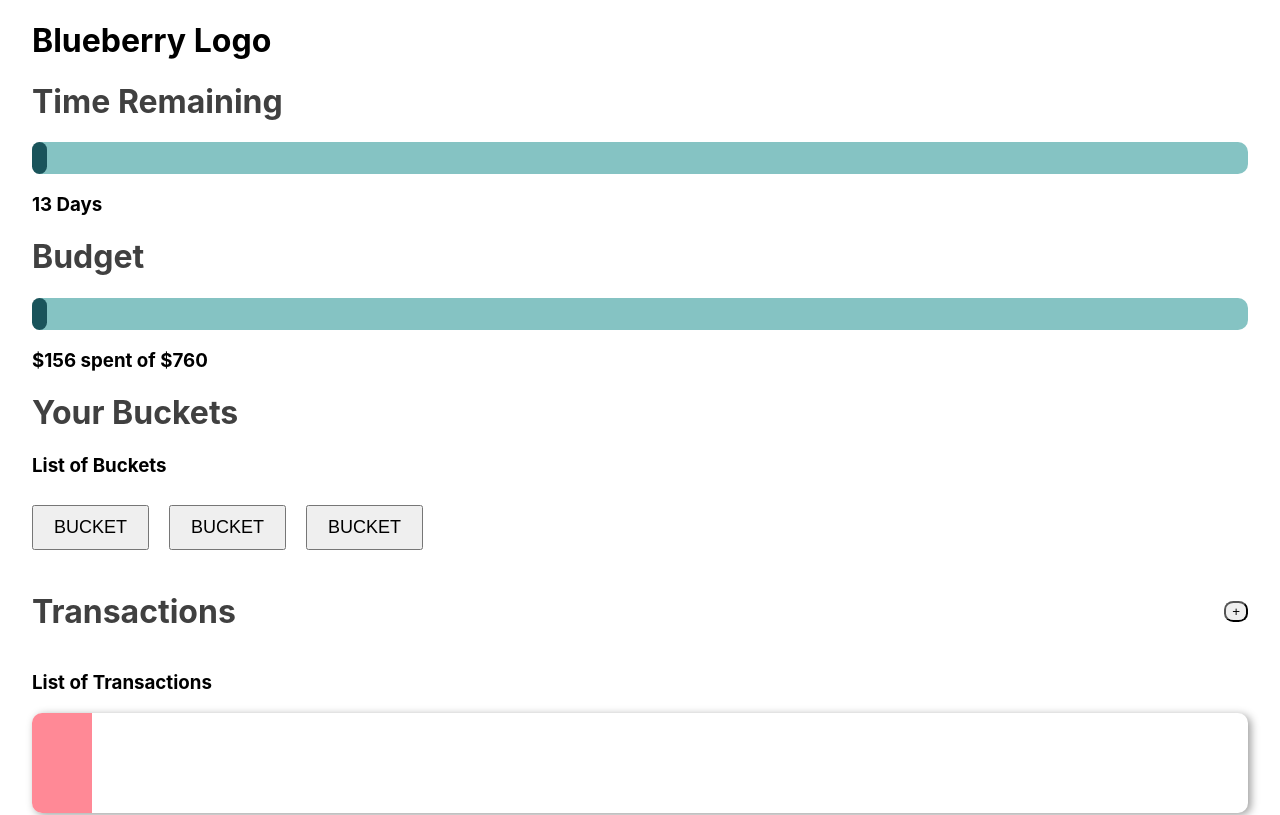
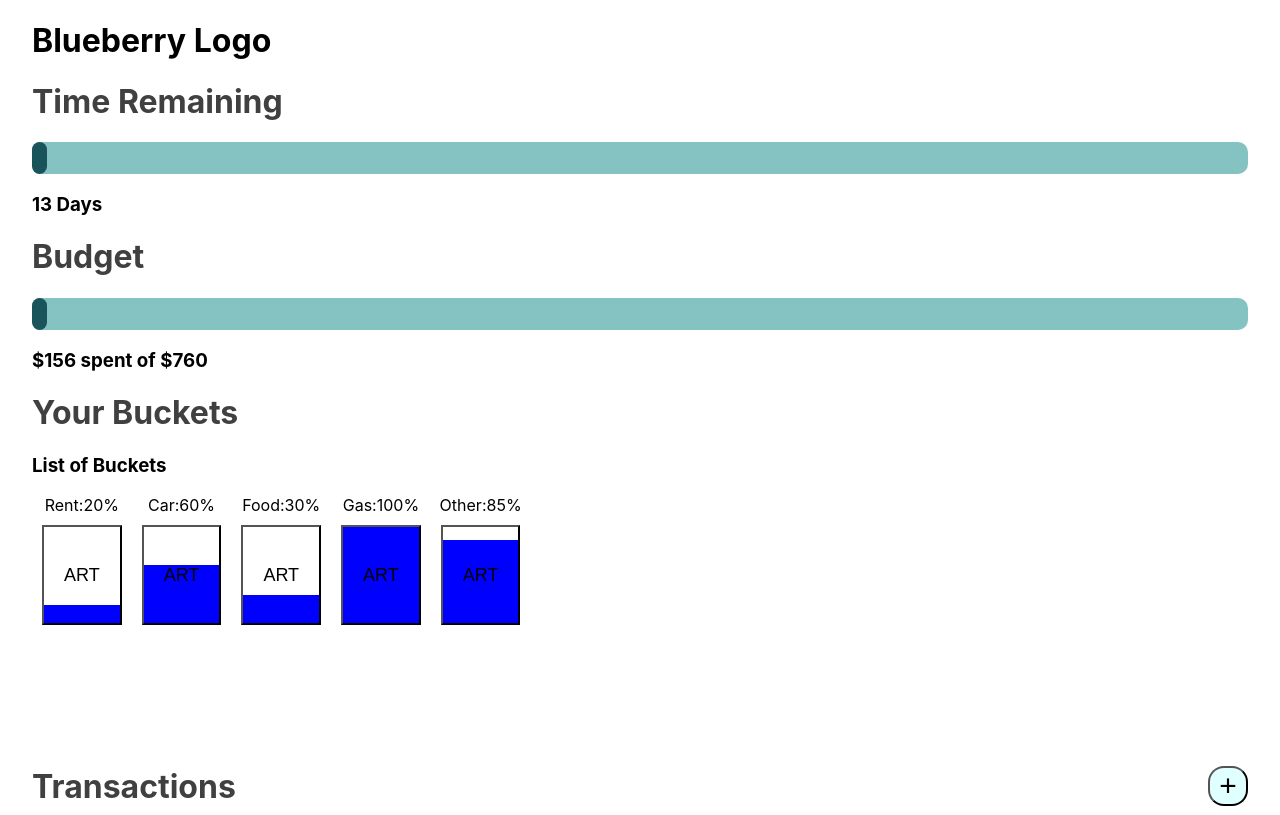
Before and after one commit to mcp31/hackdfw2022, a Next.js app: page / in a window 1280 px wide. Shown: the top 815 px of the page. Built offline with nearby package versions, Linux system fonts and the light colour scheme.

Commit message:
Added a percentage based 'fill' on the buckets

```diff
--- a/pages/Components/Bucket.js
+++ b/pages/Components/Bucket.js
@@ -64,17 +64,30 @@ class NameForm extends React.Component{
   }
 
 
-export default function Bucket() {
+export default function Bucket(props) {
 
     const [modal, setModal] = useState(false);
+
+    const progressBar ={
+        marginLeft: '10px',
+        position: 'relative',
+        transform: 'rotatex(180deg)',
+        transformOrigin: 'top',
+        backgroundColor: `${props.color}`,
+        zIndex: '-1',
+        width: '78px',
+        height: `${props.percentage}px`,
+    }
 
     const toggleModal = () => {
         setModal(!modal);
     }
     return (
         <>
-                <div>
-                    <button className={styles.modalButton} onClick={toggleModal}> BUCKET </button>
+                <div className={styles.bucket}>
+                    {props.name}:{ props.percentage}%
+                    <button className={styles.modalButton} onClick={toggleModal}> ART </button>
+                    <div style={progressBar}></div>
                 </div>
                 {modal && (
                 <div className={styles.modal}>
--- a/pages/homeScreen.js
+++ b/pages/homeScreen.js
@@ -53,9 +53,11 @@ export default function HomeScreen() {
                     List of Buckets
                     </h3>
                     <div className={styles.bucketList}>
-                        <Bucket className={styles.bucket}/>
-                        <Bucket className={styles.bucket}/>
-                        <Bucket className={styles.bucket}/>
+                        <Bucket className={styles.bucket} name={"Rent"} color={"blue"} percentage={"20"}/>
+                        <Bucket className={styles.bucket} name={"Car"} color={"blue"} percentage={"60"}/>
+                        <Bucket className={styles.bucket} name={"Food"} color={"blue"} percentage={"30"}/>
+                        <Bucket className={styles.bucket} name={"Gas"} color={"blue"} percentage={"100"}/>
+                        <Bucket className={styles.bucket} name={"Other"} color={"blue"} percentage={"85"}/>
                     </div>
 
             </div>
--- a/styles/Bucket.module.css
+++ b/styles/Bucket.module.css
@@ -5,9 +5,12 @@ body.active-modal {
 .modalButton {
     padding: 10px 20px;
     display: block;
+    background: none;
     margin-top:  10px;
     font-size: 18px;
-    margin-right: 20px;
+    margin-right: 10px;
+    margin-left: 10px;
+    height: 100px;
 }
 
 .modal, .overlay {
@@ -25,6 +28,7 @@ body.active-modal {
 }
 .modalContent {
     position: absolute;
+    z-index: 100;
     top: 40%;
     left: 50%;
     transform: translate(-50%, -50%);
@@ -75,9 +79,17 @@ body.active-modal {
 
 .addTransactionButton {
     border-radius: 40%;
+    height: 40px;
+    width: 40px;
+    background-color: lightcyan;
+    font-size: 30px;
 }
 
 .textBox {
     display: inline-block;
     height: 30px;
 }
+
+.bucket {
+    text-align: center;
+}
```
